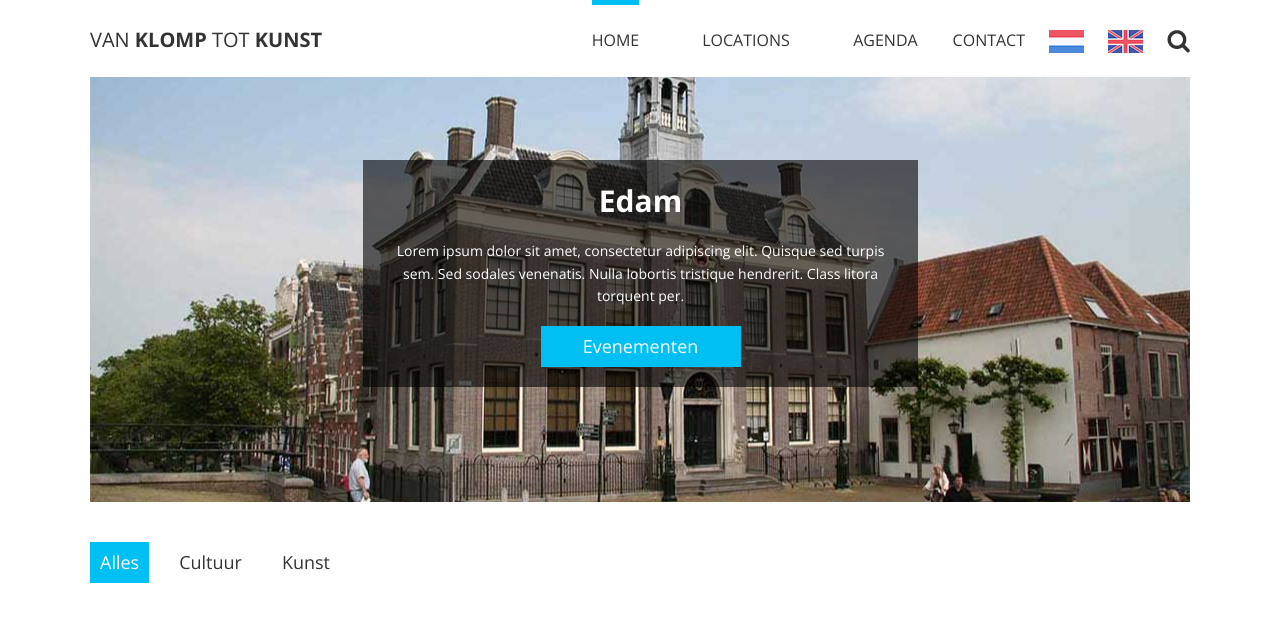
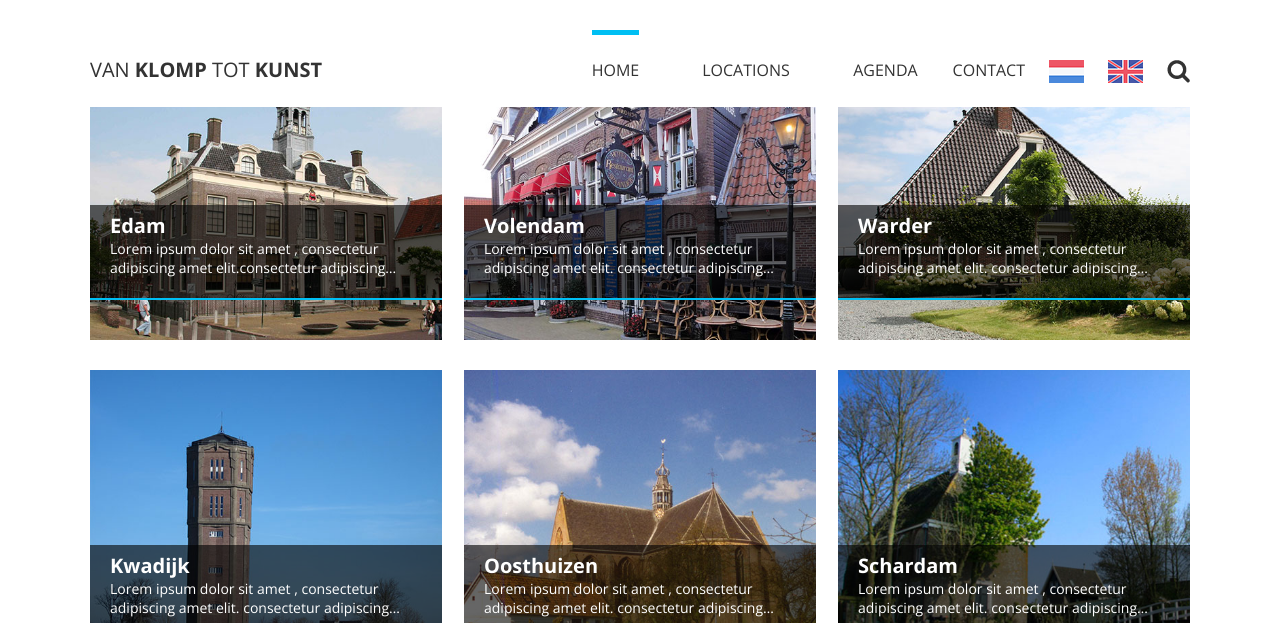
Before and after one commit to LuukvandenBerg/edam-volendam, a PHP site: page /locations.php in a window 1280 px wide. Shown: the top 623 px of the page. Run offline with PHP 8.4, Linux system fonts and the light colour scheme; grey boxes are pictures that could not be loaded.

Commit message:
Add files via upload

```diff
--- a/locations.php
+++ b/locations.php
@@ -1,7 +1,104 @@
 <?php @include('partials/head.php'); ?>
+<?php @include('partials/search-bar.php'); ?>
 <?php @include('partials/nav.php'); ?>
+<section id="places">
+        <div class="container">
+            <div class="col-33 edam">
+                <a href="location.php?location=edam">
+                    <div class="overlay">
+                        <h3>Edam</h3>
+                        <p>Lorem ipsum dolor sit amet ,
+                            consectetur adipiscing amet elit.consectetur adipiscing amet elit.
 
-    <!-- Header -->
+                        </p>
+                    </div>
+                </a>
+            </div>
+
+            <div class="col-33 volendam">
+                <a href="location.php?location=volendam">
+                    <div class="overlay">
+                        <h3>Volendam</h3>
+                        <p>Lorem ipsum dolor sit amet ,
+                            consectetur adipiscing amet elit. consectetur adipiscing amet elit.
+                        </p>
+                    </div>
+                </a>
+            </div>
+            <div class="col-33 warder">
+                <a href="location.php?location=warder">
+                    <div class="overlay">
+                        <h3>Warder</h3>
+                        <p>Lorem ipsum dolor sit amet ,
+                            consectetur adipiscing amet elit. consectetur adipiscing amet elit.
+                        </p>
+                    </div>
+                </a>
+            </div>
+            <div class="col-33 kwadijk">
+                <a href="location.php?location=warder">
+                    <div class="overlay">
+                        <h3>Kwadijk</h3>
+                        <p>Lorem ipsum dolor sit amet ,
+                            consectetur adipiscing amet elit. consectetur adipiscing amet elit.
+                        </p>
+                    </div>
+                </a>
+            </div>
+
+            <div class="col-33 oosthuizen">
+                <a href="locations.php?location=oosthuizen">
+                    <div class="overlay">
+                        <h3>Oosthuizen</h3>
+                        <p>Lorem ipsum dolor sit amet ,
+                            consectetur adipiscing amet elit. consectetur adipiscing amet elit.
+                        </p>
+                    </div>
+                </a>
+            </div>
+            <div class="col-33 schardam">
+                <a href="locations.php?location=schardam">
+                    <div class="overlay">
+                        <h3>Schardam</h3>
+                        <p>Lorem ipsum dolor sit amet ,
+                            consectetur adipiscing amet elit. consectetur adipiscing amet elit.
+                        </p>
+                    </div>
+                </a>
+            </div>
+            <div class="col-33 beets">
+                <a href="locations.php?location=beets">
+                    <div class="overlay">
+                        <h3>Beets</h3>
+                        <p>Lorem ipsum dolor sit amet ,
+                            consectetur adipiscing amet elit. consectetur adipiscing amet elit.
+                        </p>
+                    </div>
+                </a>
+            </div>
+            <div class="col-33 middelie">
+                <a href="locations.php?location=middelie">
+                    <div class="overlay">
+                        <h3>Middelie</h3>
+                        <p>Lorem ipsum dolor sit amet ,
+                            consectetur adipiscing amet elit. consectetur adipiscing amet elit.
+                        </p>
+                    </div>
+                </a>
+            </div>
+            <div class="col-33 hobrede">
+                <a href="locations.php?location=hobrede">
+                    <div class="overlay">
+                        <h3>Hobrede</h3>
+                        <p>Lorem ipsum dolor sit amet ,
+                            consectetur adipiscing amet elit. consectetur adipiscing amet elit.
+                        </p>
+                    </div>
+                </a>
+            </div>
+        </div>
+    </section>
+    <!-- Header
             <header>
                 <div class="container">
                     <div class="image" style="background: url('images/media/header_edam.jpg') center;">
@@ -13,10 +110,8 @@
                     </div>
                 </div>
             </header>
-    <!-- End Header -->
 
 
-    <!-- Locaties -->
 		<section id="locations">
 			<div class="container">
 
@@ -29,7 +124,7 @@
 			<div class="thumbs">
 
 				<div class="col-25 filter-kunst" style="background: url('http://www.egloshowroom.nl/wp-content/uploads/2014/04/IMG_6013_tonal.jpg') no-repeat center top; background-size: cover;">
-					<a href="#">
+					<a href="locations.php?location=edam">
 					    <div class="overlay">
 					        <h3>Edam Museaum</h3>
 					        <p>Lorem ipsum dolor sit amet ,
@@ -116,7 +211,6 @@
 
 			</div>
 		</section>
-	<!-- End Locaties -->
 
 
 
```
Also changed, not shown: index.php (+12 -12 lines), location.php (added, +28 -0 lines).
